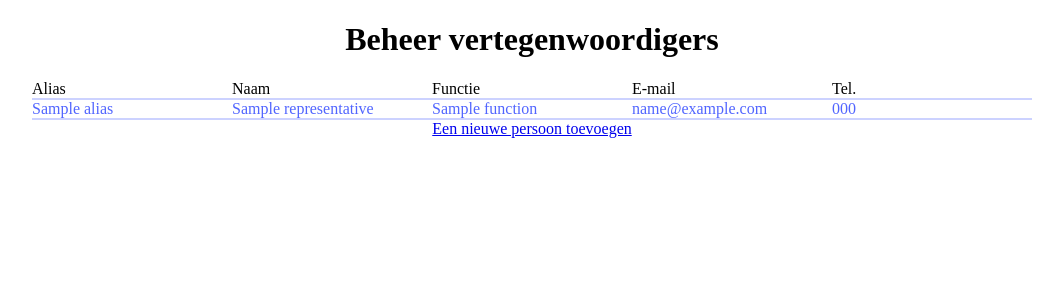
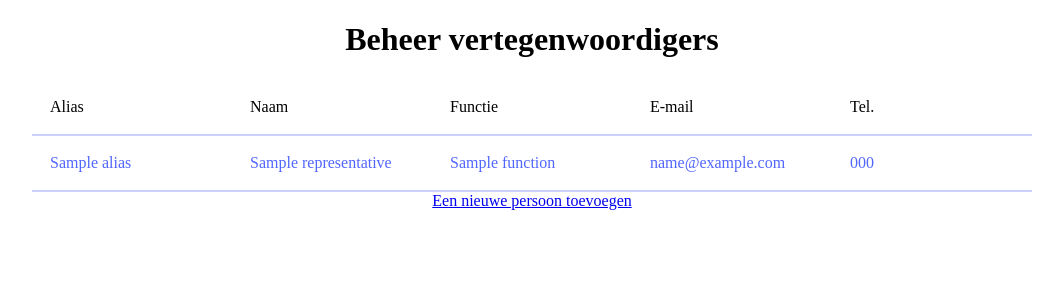
Before and after one commit to VlaamseKunstcollectie/iiif-condition-reports, a Symfony app: template templates/representatives.html.twig in a window 1280 px wide. Shown: the top 300 px of the page, without its empty margins (108-1171 px from the left). Run offline with Twig, Linux system fonts and the light colour scheme; the template is opened without the code that fills it: most values are stand-ins (such as "Sample title", 1, 10 or a date in 2020); some libraries are stand-ins or nearby versions.

Commit message:
Fixes table styling

```diff
--- a/templates/inventory_numbers.html.twig
+++ b/templates/inventory_numbers.html.twig
@@ -5,11 +5,11 @@
 {% else %}
     <div class="inventory-numbers">
         <div class="inventory-numbers-header">
-            <div class="reports-cell">Inventarisnummer</div>
+            <div class="table-cell">Inventarisnummer</div>
         </div>
         {% for result in search_results %}
             <a class="reports-row" href="{{ path(action, { type : type, inventorynumber : result.inventory_number }) }}">
-                <div class="reports-cell">{{  result.inventory_number }}</div>
+                <div class="table-cell">{{  result.inventory_number }}</div>
             </a>
         {% endfor %}
     </div>
--- a/templates/organization_info.html.twig
+++ b/templates/organization_info.html.twig
@@ -1,10 +1,16 @@
+<div>
     {% include 'textfield.html.twig' with { 'name': '{{ type }}_name', 'label': 'Naam' } %}
     {% include 'textfield.html.twig' with { 'name': '{{ type }}_vat', 'label': 'BTW-nummer' } %}
+<div>
+</div>
     {% include 'textfield.html.twig' with { 'name': '{{ type }}_address', 'label': 'Adres' } %}
     {% include 'textfield.html.twig' with { 'name': '{{ type }}_postal', 'label': 'Postcode' } %}
     {% include 'textfield.html.twig' with { 'name': '{{ type }}_city', 'label': 'Gemeente' } %}
     {% include 'textfield.html.twig' with { 'name': '{{ type }}_country', 'label': 'Land' } %}
+</div>
+<div>
     {% include 'textfield.html.twig' with { 'name': '{{ type }}_email', 'label': 'E-mail' } %}
     {% include 'textfield.html.twig' with { 'name': '{{ type }}_website', 'label': 'Website' } %}
     {% include 'textfield.html.twig' with { 'name': '{{ type }}_phone', 'label': 'Tel.' } %}
     {% include 'textfield.html.twig' with { 'name': '{{ type }}_mobile', 'label': 'GSM' } %}
+</div>
--- a/templates/representatives.html.twig
+++ b/templates/representatives.html.twig
@@ -2,19 +2,19 @@
 <h1>Beheer vertegenwoordigers</h1>
 <div class="reports">
     <div class="reports-header">
-        <div class="reports-cell">Alias</div>
-        <div class="reports-cell">Naam</div>
-        <div class="reports-cell">Functie</div>
-        <div class="reports-cell">E-mail</div>
-        <div class="reports-cell">Tel.</div>
+        <div class="table-cell">Alias</div>
+        <div class="table-cell">Naam</div>
+        <div class="table-cell">Functie</div>
+        <div class="table-cell">E-mail</div>
+        <div class="table-cell">Tel.</div>
     </div>
     {% for representative in representatives %}
         <a class="reports-row" href="{{ path('representative', { id : representative.id }) }}">
-            <div class="reports-cell">{{  representative.alias }}</div>
-            <div class="reports-cell">{{  representative.name }}</div>
-            <div class="reports-cell">{{  representative.function }}</div>
-            <div class="reports-cell">{{  representative.email }}</div>
-            <div class="reports-cell">{{  representative.phone }}</div>
+            <div class="table-cell">{{  representative.alias }}</div>
+            <div class="table-cell">{{  representative.name }}</div>
+            <div class="table-cell">{{  representative.function }}</div>
+            <div class="table-cell">{{  representative.email }}</div>
+            <div class="table-cell">{{  representative.phone }}</div>
         </a>
     {% endfor %}
 </div>
--- a/templates/textfield.html.twig
+++ b/templates/textfield.html.twig
@@ -1 +1 @@
-<div><label for="{{ name }}">{{ label }}</label> <input name="{{ name }}" type="text" value="{% if prefilled_data[name] is defined %}{{ prefilled_data[name] }}{% endif %}"/></div>
+<label for="{{ name }}">{{ label }}</label> <input name="{{ name }}" type="text" value="{% if prefilled_data[name] is defined %}{{ prefilled_data[name] }}{% endif %}"/>
```
Also changed, not shown: templates/organizations.html.twig (+8 -8 lines), templates/reason_basic_info.html.twig (+10 -6 lines), templates/reports.html.twig (+10 -10 lines), templates/representative_info.html.twig (+6 -4 lines), templates/search.html.twig (+12 -12 lines). Lines whose indentation alone changed are shown as unchanged.
